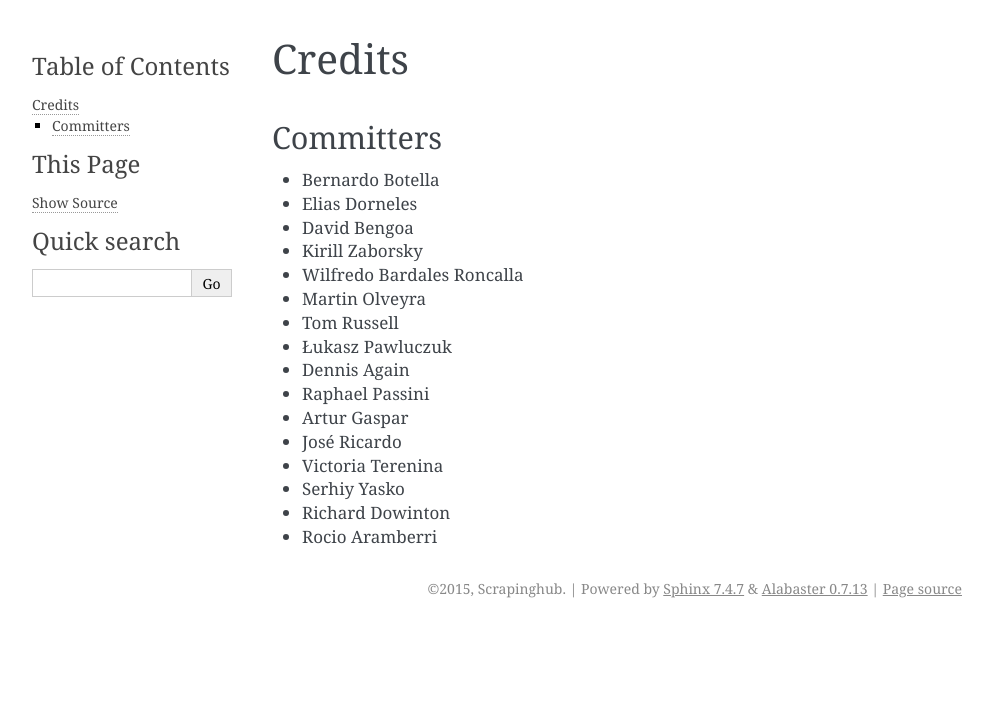
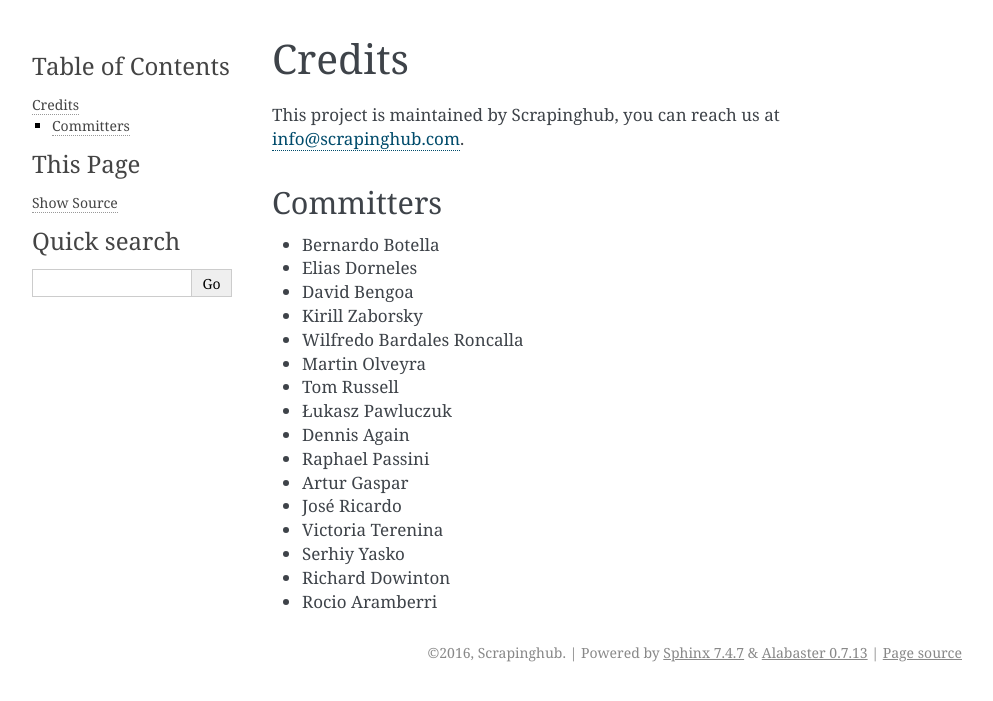
Before and after one commit to scrapinghub/exporters, a Sphinx documentation site: the page built from docs/authors.rst, in a window 1280 px wide. Shown: the top 701 px of the page, without its empty margins (148-1141 px from the left). Built offline with Sphinx 7.4.7, drawn with Linux system fonts in a browser that asks for light colours; pages that are not in the unit, such as notebooks, are missing from menus; some of the changed lines change nothing that is shown.

Commit message:
Made some changes  per Elias' suggestion. Also changed project name where needed.

```diff
--- a/docs/authors.rst
+++ b/docs/authors.rst
@@ -2,6 +2,7 @@
 Credits
 =======
 
+This project is maintained by Scrapinghub, you can reach us at info@scrapinghub.com.
 
 Committers
 ----------
--- a/docs/conf.py
+++ b/docs/conf.py
@@ -53,8 +53,8 @@
 master_doc = 'index'
 
 # General information about the project.
-project = u'DataServices'
-copyright = u'2015, Scrapinghub'
+project = u'Exporters'
+copyright = u'2016, Scrapinghub'
 
 # The version info for the project you're documenting, acts as replacement
 # for |version| and |release|, also used in various other places throughout
@@ -186,7 +186,7 @@
 # html_file_suffix = None
 
 # Output file base name for HTML help builder.
-htmlhelp_basename = 'dataservicesdoc'
+htmlhelp_basename = 'exportersdoc'
 
 
 # -- Options for LaTeX output ------------------------------------------
@@ -206,8 +206,8 @@
 # (source start file, target name, title, author, documentclass
 # [howto/manual]).
 latex_documents = [
-    ('index', 'dataservices.tex',
-     u'DataServices Documentation',
+    ('index', 'exporters.tex',
+     u'Exporters Documentation',
      u'Scrapinghub', 'manual'),
 ]
 
@@ -237,8 +237,8 @@
 # One entry per manual page. List of tuples
 # (source start file, name, description, authors, manual section).
 man_pages = [
-    ('index', 'dataservices',
-     u'DataServices Documentation',
+    ('index', 'exporters',
+     u'Exporters Documentation',
      [u'Scrapinghub'], 1)
 ]
 
@@ -252,10 +252,10 @@
 # (source start file, target name, title, author,
 #  dir menu entry, description, category)
 texinfo_documents = [
-    ('index', 'dataservices',
-     u'DataServices Documentation',
+    ('index', 'exporters',
+     u'Exporters Documentation',
      u'Scrapinghub',
-     'dataservices',
+     'exporters',
      'One line description of project.',
      'Miscellaneous'),
 ]
```
Also changed, not shown: 2 other files.
